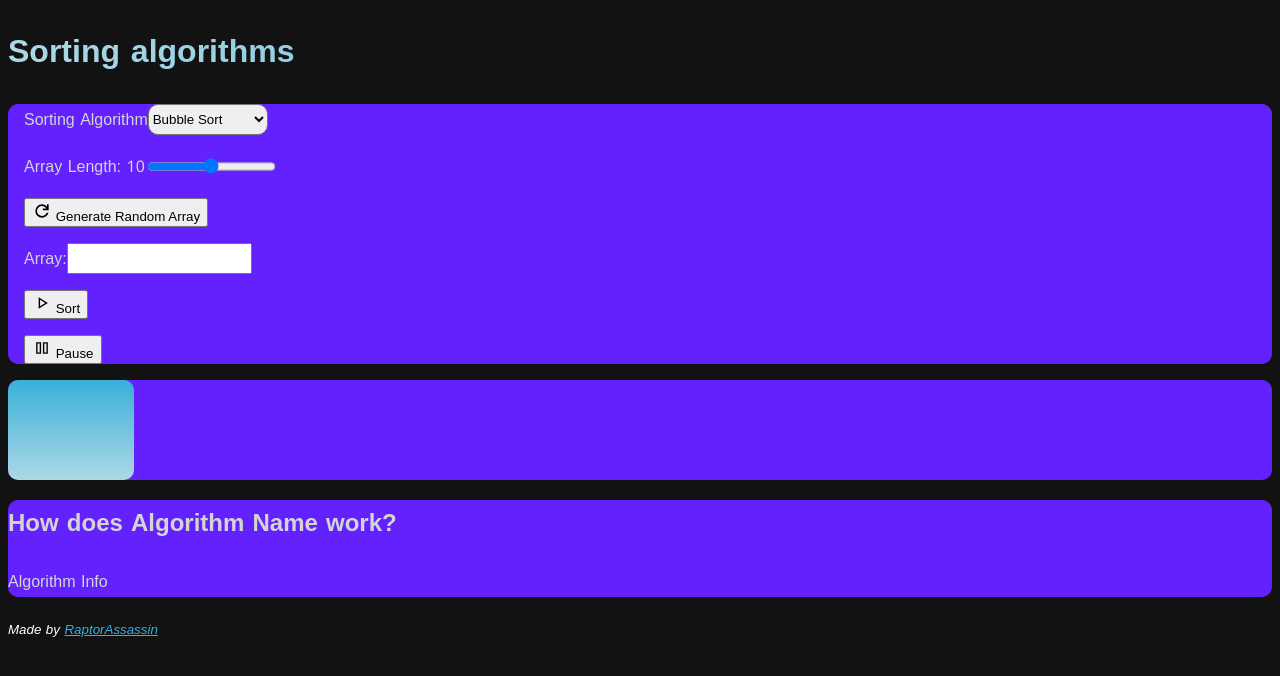
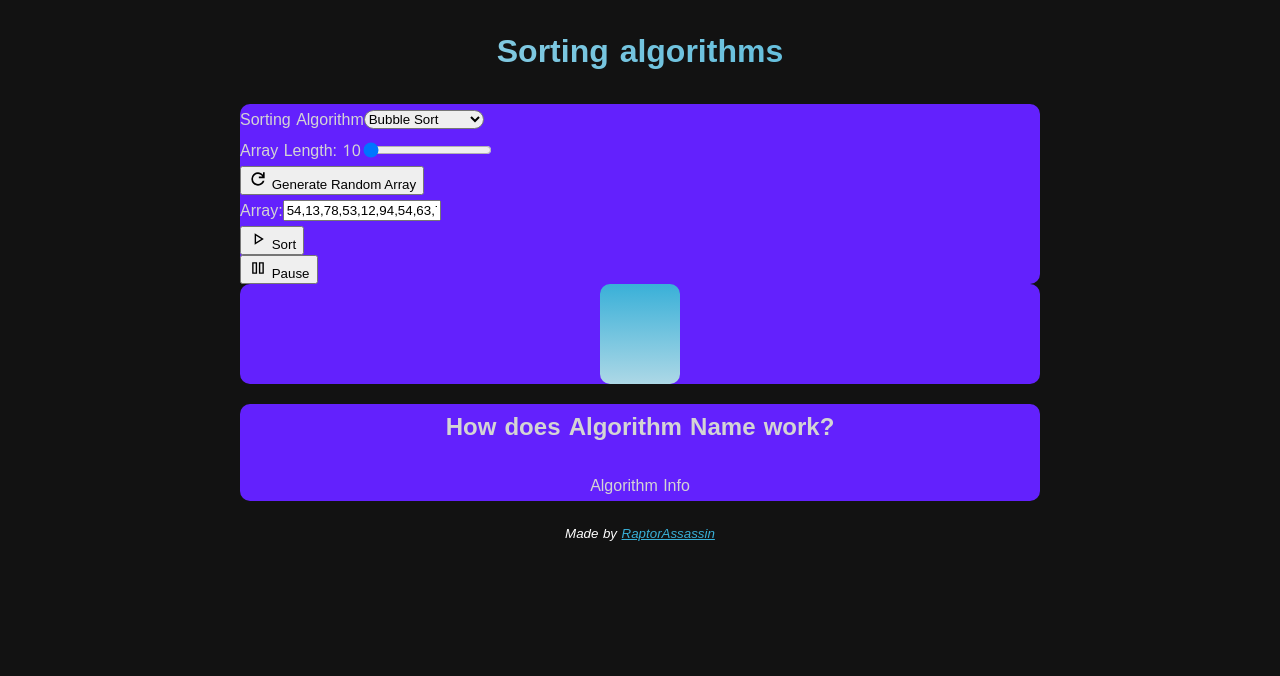
Before and after one commit to RaptorAssassin/axiom, a plain HTML site: page index.html in a window 1280 px wide. Both pictures are taken after a click on the button "Generate Random Array". Drawn offline with Linux system fonts and the light colour scheme.

Commit message:
improved js

```diff
--- a/index.html
+++ b/index.html
@@ -35,7 +35,7 @@
                             Array Length:
                             <span id="array-length">10</span>
                         </label>
-                        <input type="range" min="10" max="100" name="array-length-slider">
+                        <input type="range" min="10" max="100" value="10" name="array-length-slider" id="array-length-slider">
                     </div>
                     <div class="control-group panel-element">
                         <label for="generate-array-button"></label>
@@ -46,7 +46,7 @@
                     </div>
                     <div class="control-group panel-element">
                         <label for="array-input">Array:</label>
-                        <input type="text" name="array-input">
+                        <input type="text" id="array-input" name="array-input" readonly>
                     </div>
                     <div class="control-group panel-element">
                         <button id="sort-button">
@@ -65,7 +65,7 @@
             <div id="stats-div" class="panel">
                 <div class="stats"></div>
             </div>
-            <div id="graph" class="panel">
+            <div id="bar-container" class="panel">
                 <div class="bar" index="0" style="height: 100px; width: 10%"></div>
             </div>
             <div id="algorithm-info" class="panel">
--- a/script.js
+++ b/script.js
@@ -0,0 +1,49 @@
+let array = [0, 1, 2];
+let arrayLength = 10;
+const barMin = 1;
+const barMax = 100;
+
+const algorithms = {
+    "bubble": {
+        "name": "Bubble Sort",
+        "description": "",
+        "time_complexity": ""
+    }
+}
+
+const arrayLengthSlider = document.getElementById("array-length-slider");
+const generateArrayButton = document.getElementById("generate-array-button");
+const arrayInput = document.getElementById("array-input");
+const sortButton = document.getElementById("sort-button");
+const pauseButton = document.getElementById("pause-button");
+const arrayLengthLabel = document.getElementById("array-length");
+const barContainer = document.getElementById("bar-container");
+
+arrayLengthSlider.addEventListener("input", () => {
+    arrayLength = arrayLengthSlider.value;
+    arrayLengthLabel.textContent = arrayLength;
+})
+
+generateArrayButton.addEventListener("click", () =>  {
+    array = generateRandomArray();
+    renderBars();
+})
+
+function generateRandomArray() {
+    const randomArray = Array.from({ length: arrayLength}, () => {
+        return Math.floor(Math.random() * (barMax - barMin + 1) + barMin);
+    })
+    arrayInput.value = randomArray;
+    console.log(randomArray);
+    return randomArray
+}
+
+function renderBars() {
+    let barWidth = (100/arrayLength) + '%';
+    array.forEach()
+    barContainer.appendChild(bar)
+}
+
+function bubbleSort(array) {
+    return array
+}
--- a/style.css
+++ b/style.css
@@ -4,7 +4,7 @@
     --border-width: 10opx;
     --panel-background-color: rgb(99, 33, 253);
     --panel-color: rgb(212, 212, 212);
-    --panel-border-color: rgb(255, 65, 65);
+    --panel-border-color: rgb(0, 0, 0);
     --gradient-color-1: #ADD8E6;
     --gradient-color-2: rgb(57, 176, 216);
 }
@@ -15,6 +15,19 @@ body {
     color: white;
     border-radius: var(--border-radius);
     corner-shape: squircle;
+}
+
+div {
+    align-items: center;
+    margin: auto;
+}
+
+p {
+    text-align: center;
+}
+
+h1, h2 {
+    text-align: center;
 }
 
 i {
@@ -31,7 +44,6 @@ a {
     background-image: linear-gradient(90deg,var(--gradient-color-1), var(--gradient-color-2));
     -webkit-background-clip: text;
     -webkit-text-fill-color: transparent;
-
 }
 
 .panel {
@@ -41,12 +53,12 @@ a {
     border-radius: var(--border-radius);
     corner-shape: squircle;
     border-width: var(--border-width);
-    size: auto;
+    max-width: 800px;
     animation: fade linear 0.5s;
+
 }
 
 .panel-element {
-    margin: 1em;
     border-radius: var(--border-radius);
     corner-shape: squircle;
     color: var(--panel-color);
@@ -93,3 +105,7 @@ a {
         transform: translateY(0);
     }
 }
+
+#array-input {
+    max-width: 150px;
+}
```
